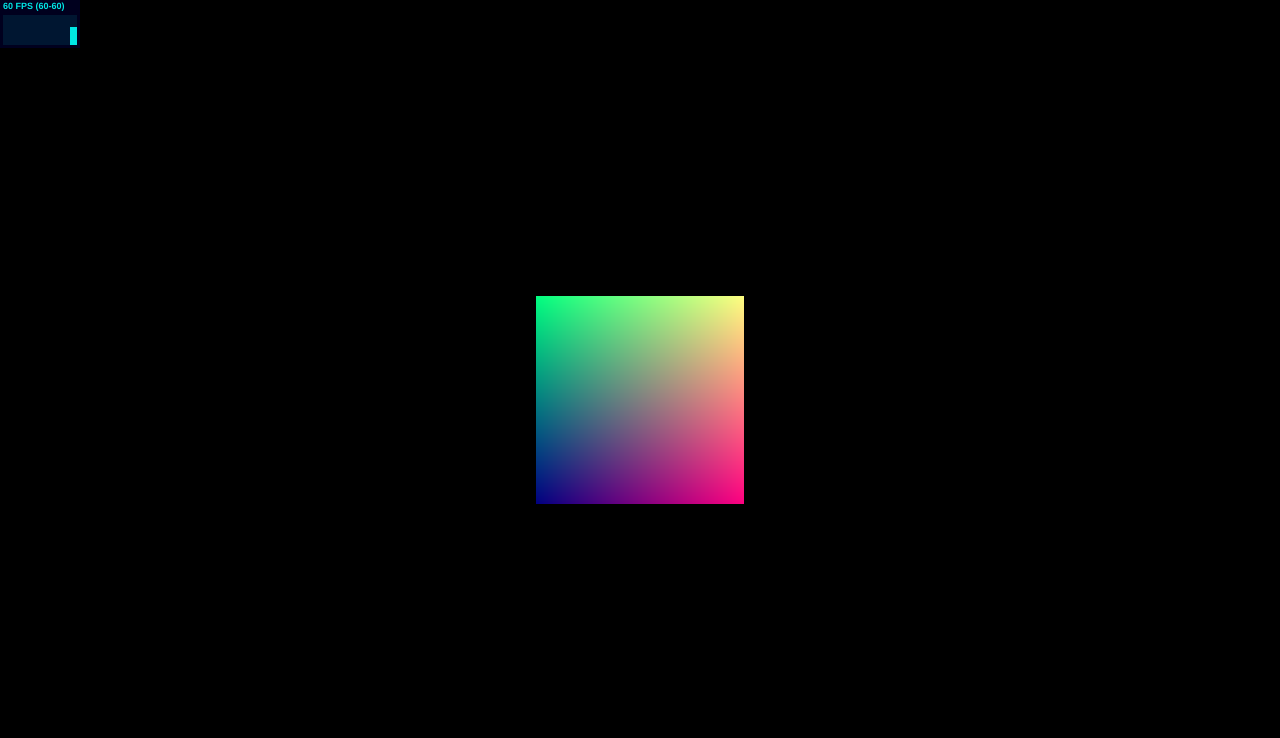
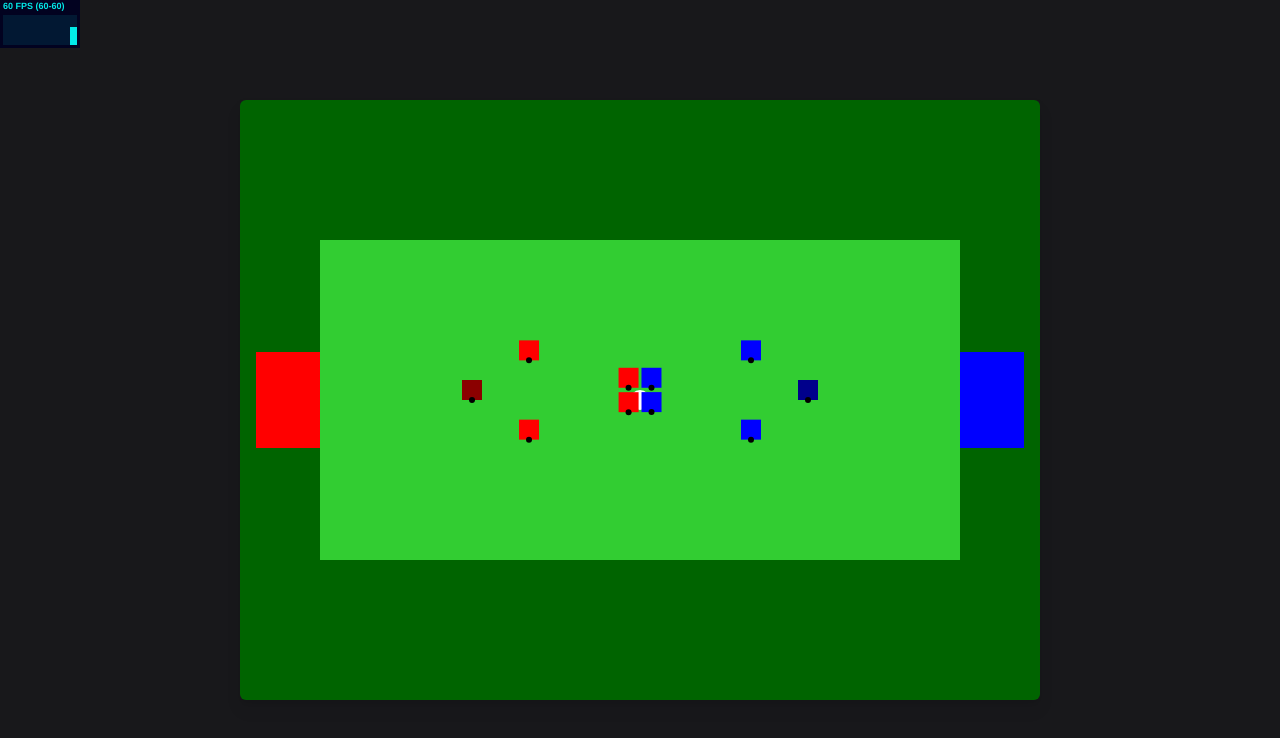
Before and after one commit to sz-piotr/fanball-gmtk-jam-2023, a website built with Vite: page index.html in a window 1280 px wide. Built offline with nearby package versions, Linux system fonts and the light colour scheme.

Commit message:
Basic behavior

```diff
--- /dev/null
+++ b/src/Vector2.test.ts
@@ -0,0 +1,107 @@
+import { describe, expect, it } from "vitest";
+import { Vector2 } from "./Vector2";
+
+describe(Vector2.name, () => {
+  it("can be constructed", () => {
+    const v = new Vector2(1, 2);
+    expect(v.x).toEqual(1);
+    expect(v.y).toEqual(2);
+  });
+
+  it("can be cloned", () => {
+    const v1 = new Vector2(1, 2);
+    const v2 = v1.clone();
+
+    v1.x = 3;
+    v1.y = 4;
+
+    expect(v1.x).toEqual(3);
+    expect(v1.y).toEqual(4);
+
+    expect(v2.x).toEqual(1);
+    expect(v2.y).toEqual(2);
+  });
+
+  describe(Vector2.prototype.add, () => {
+    it("works with vectors", () => {
+      const v = new Vector2(1, 2).add(new Vector2(3, 4));
+      expect(v).toEqual(new Vector2(4, 6));
+    });
+
+    it("works with one scalar", () => {
+      const v = new Vector2(1, 2).add(3);
+      expect(v).toEqual(new Vector2(4, 5));
+    });
+
+    it("works with two scalars", () => {
+      const v = new Vector2(1, 2).add(3, 4);
+      expect(v).toEqual(new Vector2(4, 6));
+    });
+  });
+
+  describe(Vector2.prototype.mul, () => {
+    it("works with vectors", () => {
+      const v = new Vector2(1, 2).sub(new Vector2(3, 4));
+      expect(v).toEqual(new Vector2(-2, -2));
+    });
+
+    it("works with one scalar", () => {
+      const v = new Vector2(1, 2).sub(3);
+      expect(v).toEqual(new Vector2(-2, -1));
+    });
+
+    it("works with two scalars", () => {
+      const v = new Vector2(1, 2).sub(3, 4);
+      expect(v).toEqual(new Vector2(-2, -2));
+    });
+  });
+
+  describe(Vector2.prototype.mul, () => {
+    it("works with vectors", () => {
+      const v = new Vector2(1, 2).mul(new Vector2(3, 4));
+      expect(v).toEqual(new Vector2(3, 8));
+    });
+
+    it("works with one scalar", () => {
+      const v = new Vector2(1, 2).mul(3);
+      expect(v).toEqual(new Vector2(3, 6));
+    });
+
+    it("works with two scalars", () => {
+      const v = new Vector2(1, 2).mul(3, 4);
+      expect(v).toEqual(new Vector2(3, 8));
+    });
+  });
+
+  describe(Vector2.prototype.div, () => {
+    it("works with vectors", () => {
+      const v = new Vector2(1, 2).div(new Vector2(3, 4));
+      expect(v).toEqual(new Vector2(1 / 3, 2 / 4));
+    });
+
+    it("works with one scalar", () => {
+      const v = new Vector2(1, 2).div(3);
+      expect(v).toEqual(new Vector2(1 / 3, 2 / 3));
+    });
+
+    it("works with two scalars", () => {
+      const v = new Vector2(1, 2).div(3, 4);
+      expect(v).toEqual(new Vector2(1 / 3, 2 / 4));
+    });
+  });
+
+  it(Vector2.prototype.length, () => {
+    const v = new Vector2(3, 4);
+    expect(v.length()).toEqual(5);
+  });
+
+  it(Vector2.prototype.length2, () => {
+    const v = new Vector2(3, 4);
+    expect(v.length2()).toEqual(25);
+  });
+
+  it(Vector2.prototype.normalize, () => {
+    const v = new Vector2(10, 0).normalize();
+    expect(v).toEqual(new Vector2(1, 0));
+  });
+});
--- /dev/null
+++ b/src/Vector2.ts
@@ -0,0 +1,93 @@
+export interface Vector2Like {
+  x: number;
+  y: number;
+}
+
+export class Vector2 {
+  constructor(public x: number, public y: number) {}
+
+  clone() {
+    return new Vector2(this.x, this.y);
+  }
+
+  add(vector: Vector2Like): this;
+  add(scalar: number): this;
+  add(x: number, y: number): this;
+  add(a: Vector2Like | number, b?: number) {
+    if (typeof a === "number") {
+      this.x += a;
+      this.y += b ?? a;
+    } else {
+      this.x += a.x;
+      this.y += a.y;
+    }
+    return this;
+  }
+
+  sub(vector: Vector2Like): this;
+  sub(scalar: number): this;
+  sub(x: number, y: number): this;
+  sub(a: Vector2Like | number, b?: number) {
+    if (typeof a === "number") {
+      this.x -= a;
+      this.y -= b ?? a;
+    } else {
+      this.x -= a.x;
+      this.y -= a.y;
+    }
+    return this;
+  }
+
+  mul(vector: Vector2Like): this;
+  mul(scalar: number): this;
+  mul(x: number, y: number): this;
+  mul(a: Vector2Like | number, b?: number) {
+    if (typeof a === "number") {
+      this.x *= a;
+      this.y *= b ?? a;
+    } else {
+      this.x *= a.x;
+      this.y *= a.y;
+    }
+    return this;
+  }
+
+  div(vector: Vector2Like): this;
+  div(scalar: number): this;
+  div(x: number, y: number): this;
+  div(a: Vector2Like | number, b?: number) {
+    if (typeof a === "number") {
+      this.x /= a;
+      this.y /= b ?? a;
+    } else {
+      this.x /= a.x;
+      this.y /= a.y;
+    }
+    return this;
+  }
+
+  normalize() {
+    const length = this.length();
+    this.x /= length;
+    this.y /= length;
+    return this;
+  }
+
+  static distance(a: Vector2Like, b: Vector2Like) {
+    return Math.sqrt(Vector2.distance2(a, b));
+  }
+
+  static distance2(a: Vector2Like, b: Vector2Like) {
+    const x = a.x - b.x;
+    const y = a.y - b.y;
+    return x * x + y * y;
+  }
+
+  length() {
+    return Math.sqrt(this.length2());
+  }
+
+  length2() {
+    return this.x * this.x + this.y * this.y;
+  }
+}
--- /dev/null
+++ b/src/config.ts
@@ -0,0 +1 @@
+export const IS_DEVELOPMENT = true;
--- a/src/main.ts
+++ b/src/main.ts
@@ -1,14 +1,13 @@
 import { initInput, updateInput } from "./systems/input/inputSystem";
-import { initResize } from "./systems/resize";
 import { initStats, updateStatsBegin, updateStatsEnd } from "./systems/stats";
 import { initTime, updateTime } from "./systems/time/timeSystem";
 import { updateWorld } from "./systems/update";
-import { initWorld, renderWorld } from "./systems/world";
+import { initWorld } from "./systems/world";
+import { render } from "./systems/render";
 
 function init() {
   const stats = initStats();
   const world = initWorld();
-  initResize(world);
   const { keyboardInput, mappedInput } = initInput();
   const timer = initTime();
 
@@ -27,7 +26,7 @@ function update(game: ReturnType<typeof init>) {
   const { deltaTime } = updateTime(game.timer);
   updateInput(game.keyboardInput);
   updateWorld(game.world, game.mappedInput, deltaTime);
-  renderWorld(game.world);
+  render(game.world);
 
   updateStatsEnd(game.stats);
 }
--- a/src/shaders/shader.frag
+++ /dev/null
@@ -1,5 +0,0 @@
-varying vec2 v_uv;
-
-void main() {
-  gl_FragColor = vec4(v_uv, 0.5, 1.0);
-}
--- a/src/shaders/shader.vert
+++ /dev/null
@@ -1,6 +0,0 @@
-varying vec2 v_uv;
-
-void main() {
-  v_uv = uv;
-  gl_Position = projectionMatrix * modelViewMatrix * vec4(position, 1.0);
-}
--- /dev/null
+++ b/src/systems/render.ts
@@ -0,0 +1,61 @@
+import { World } from "./world";
+
+export function render(world: World) {
+  const { ctx } = world;
+  const { width, height } = world.canvas;
+
+  const scale = (width * 0.8) / world.field.width;
+
+  function toScreenSpace(vector: { x: number; y: number }) {
+    return {
+      x: vector.x * scale + width / 2,
+      y: vector.y * scale + height / 2,
+    };
+  }
+
+  ctx.clearRect(0, 0, width, height);
+
+  ctx.fillStyle = "darkgreen";
+  ctx.fillRect(0, 0, width, height);
+
+  const fieldPosition = toScreenSpace(world.field.position);
+  ctx.fillStyle = "limegreen";
+  ctx.fillRect(
+    fieldPosition.x,
+    fieldPosition.y,
+    world.field.width * scale,
+    world.field.height * scale
+  );
+
+  for (const goal of world.goals) {
+    ctx.fillStyle = goal.team;
+    const position = toScreenSpace(goal.position);
+    ctx.fillRect(
+      position.x,
+      position.y,
+      goal.width * scale,
+      goal.height * scale
+    );
+  }
+
+  const ballPosition = toScreenSpace(world.ball);
+  ctx.fillStyle = "white";
+  ctx.beginPath();
+  ctx.arc(ballPosition.x, ballPosition.y, 10, 0, 2 * Math.PI);
+  ctx.fill();
+
+  world.players.sort((a, b) => a.position.y - b.position.y);
+
+  for (const player of world.players) {
+    ctx.fillStyle = player.team;
+    if (player.isGoalkeeper) {
+      ctx.fillStyle = "dark" + player.team;
+    }
+    const position = toScreenSpace(player.position);
+    ctx.fillRect(position.x - 10, position.y - 20, 20, 20);
+    ctx.fillStyle = "black";
+    ctx.beginPath();
+    ctx.arc(position.x, position.y, 3, 0, 2 * Math.PI);
+    ctx.fill();
+  }
+}
--- a/src/systems/resize.ts
+++ /dev/null
@@ -1,11 +0,0 @@
-import { World } from "./world";
-
-export function initResize(world: World) {
-  function resize() {
-    world.camera.aspect = window.innerWidth / window.innerHeight;
-    world.camera.updateProjectionMatrix();
-    world.renderer.setSize(window.innerWidth, window.innerHeight, true);
-  }
-
-  window.addEventListener("resize", resize);
-}
--- a/src/systems/stats.ts
+++ b/src/systems/stats.ts
@@ -1,10 +1,13 @@
 import Stats from "stats.js";
+import { IS_DEVELOPMENT } from "../config";
 
 export function initStats() {
   const FPS_PANEL = 0;
   const stats = new Stats();
   stats.showPanel(FPS_PANEL);
-  document.body.appendChild(stats.dom);
+  if (IS_DEVELOPMENT) {
+    document.body.appendChild(stats.dom);
+  }
   return stats;
 }
 
--- a/src/systems/update.ts
+++ b/src/systems/update.ts
@@ -1,17 +1,34 @@
+import { Vector2 } from "../Vector2";
 import { Input } from "./input/inputSystem";
 import { World } from "./world";
 
 export function updateWorld(world: World, input: Input, deltaTime: number) {
-  if (input.isPressed("left")) {
-    world.cube.rotation.y -= Math.PI * deltaTime;
-  }
-  if (input.isPressed("right")) {
-    world.cube.rotation.y += Math.PI * deltaTime;
-  }
-  if (input.isPressed("up")) {
-    world.cube.rotation.x -= Math.PI * deltaTime;
-  }
-  if (input.isPressed("down")) {
-    world.cube.rotation.x += Math.PI * deltaTime;
+  for (const player of world.players) {
+    const toBall = world.ball
+      .clone()
+      .sub(player.position)
+      .normalize()
+      .mul(player.speed * deltaTime);
+    player.position.add(toBall);
+
+    for (const other of world.players) {
+      if (player === other) {
+        continue;
+      }
+
+      const distance2 = Vector2.distance2(player.position, other.position);
+      const radius2 = player.controlRadius * player.controlRadius;
+      if (distance2 >= radius2) {
+        continue;
+      }
+
+      const push = other.position
+        .clone()
+        .sub(player.position)
+        .normalize()
+        .mul(((radius2 - distance2) / radius2) * 0.1);
+
+      other.position.add(push);
+    }
   }
 }
--- a/src/systems/world.ts
+++ b/src/systems/world.ts
@@ -1,41 +1,159 @@
-import * as THREE from "three";
-import fragmentShader from "../shaders/shader.frag?raw";
-import vertexShader from "../shaders/shader.vert?raw";
+import { Vector2 } from "../Vector2";
+import { IS_DEVELOPMENT } from "../config";
+
+interface Field {
+  position: Vector2;
+  width: number;
+  height: number;
+}
+
+interface Goal {
+  team: "red" | "blue";
+  position: Vector2;
+  width: number;
+  height: number;
+}
+
+interface Player {
+  team: "red" | "blue";
+  isGoalkeeper: boolean;
+  position: Vector2;
+  defensivePosition: Vector2;
+  offensivePosition: Vector2;
+  hasBall: boolean;
+  speed: number;
+  baseSpeed: number;
+  control: number;
+  baseControl: number;
+  controlRadius: number;
+}
 
 export interface World {
-  camera: THREE.PerspectiveCamera;
-  renderer: THREE.Renderer;
-
-  scene: THREE.Scene;
-  cube: THREE.Mesh;
+  canvas: HTMLCanvasElement;
+  ctx: CanvasRenderingContext2D;
+  ball: Vector2;
+  field: Field;
+  goals: Goal[];
+  players: Player[];
 }
 
+const FIELD_WIDTH = 200;
+const FIELD_HEIGHT = 100;
+const GOAL_WIDTH = 20;
+const GOAL_HEIGHT = 30;
+
+const SCREEN_WIDTH = 800;
+const SCREEN_HEIGHT = 600;
+
 export function initWorld(): World {
-  const scene = new THREE.Scene();
-  const camera = new THREE.PerspectiveCamera(
-    75,
-    window.innerWidth / window.innerHeight,
-    0.1,
-    1000
-  );
+  const { canvas, ctx } = initCanvas();
 
-  const renderer = new THREE.WebGLRenderer();
-  renderer.setSize(window.innerWidth, window.innerHeight);
-  document.body.appendChild(renderer.domElement);
-
-  const geometry = new THREE.BoxGeometry(1, 1, 1);
-  const material = new THREE.ShaderMaterial({
-    fragmentShader,
-    vertexShader,
-  });
-  const cube = new THREE.Mesh(geometry, material);
-  scene.add(cube);
-
-  camera.position.z = 3;
-
-  return { scene, camera, renderer, cube };
+  return {
+    canvas,
+    ctx,
+    ball: new Vector2(0, 0),
+    field: {
+      position: new Vector2(-FIELD_WIDTH / 2, -FIELD_HEIGHT / 2),
+      width: FIELD_WIDTH,
+      height: FIELD_HEIGHT,
+    },
+    goals: [
+      {
+        team: "red",
+        position: new Vector2(-FIELD_WIDTH / 2 - GOAL_WIDTH, -GOAL_HEIGHT / 2),
+        width: GOAL_WIDTH,
+        height: GOAL_HEIGHT,
+      },
+      {
+        team: "blue",
+        position: new Vector2(FIELD_WIDTH / 2, -GOAL_HEIGHT / 2),
+        width: GOAL_WIDTH,
+        height: GOAL_HEIGHT,
+      },
+    ],
+    players: [
+      ...makePlayers({
+        isGoalkeeper: true,
+        defensive: new Vector2(0.45, 0),
+        offensive: new Vector2(0.4, 0),
+      }),
+      ...makePlayers({
+        defensive: new Vector2(0.35, 0.25),
+        offensive: new Vector2(-0.1, 0.25),
+      }),
+      ...makePlayers({
+        defensive: new Vector2(0.1, 0.35),
+        offensive: new Vector2(-0.35, 0.15),
+      }),
+    ],
+  };
 }
 
-export function renderWorld(world: World) {
-  world.renderer.render(world.scene, world.camera);
+function makePlayers(options: Omit<Parameters<typeof makePlayer>[0], "team">) {
+  const players = [
+    makePlayer({ team: "blue", ...options }),
+    makePlayer({
+      team: "red",
+      ...options,
+      defensive: options.defensive.clone().mul(-1, 1),
+      offensive: options.offensive.clone().mul(-1, 1),
+    }),
+  ];
+  if (!options.isGoalkeeper) {
+    players.push(
+      makePlayer({
+        team: "blue",
+        ...options,
+        defensive: options.defensive.clone().mul(1, -1),
+        offensive: options.offensive.clone().mul(1, -1),
+      }),
+      makePlayer({
+        team: "red",
+        ...options,
+        defensive: options.defensive.clone().mul(-1, -1),
+        offensive: options.offensive.clone().mul(-1, -1),
+      })
+    );
+  }
+  return players;
 }
+
+function makePlayer(options: {
+  team: "red" | "blue";
+  isGoalkeeper?: boolean;
+  defensive: Vector2;
+  offensive: Vector2;
+}): Player {
+  return {
+    team: options.team,
+    isGoalkeeper: !!options.isGoalkeeper,
+    hasBall: false,
+    speed: 5,
+    baseSpeed: 5,
+    control: 10,
+    baseControl: 10,
+    controlRadius: 10,
+    position: options.defensive.clone().mul(FIELD_WIDTH, FIELD_HEIGHT),
+    defensivePosition: options.defensive.clone().mul(FIELD_WIDTH, FIELD_HEIGHT),
+    offensivePosition: options.offensive.clone().mul(FIELD_WIDTH, FIELD_HEIGHT),
+  };
+}
+
+function initCanvas() {
+  const canvas = document.createElement("canvas");
+  canvas.width = SCREEN_WIDTH;
+  canvas.height = SCREEN_HEIGHT;
+  document.body.appendChild(canvas);
+  const ctx = canvas.getContext("2d");
+  if (!ctx) {
+    throw new Error("Cannot create context");
+  }
+
+  if (IS_DEVELOPMENT) {
+    document.body.className =
+      "bg-zinc-900 flex justify-center items-center w-full h-full";
+    canvas.className = "rounded-md drop-shadow-lg";
+  }
+
+  return { canvas, ctx };
+}
```
Also changed, not shown: index.html (+1 -1 lines), package.json (+5 -5 lines), 2 other files.
